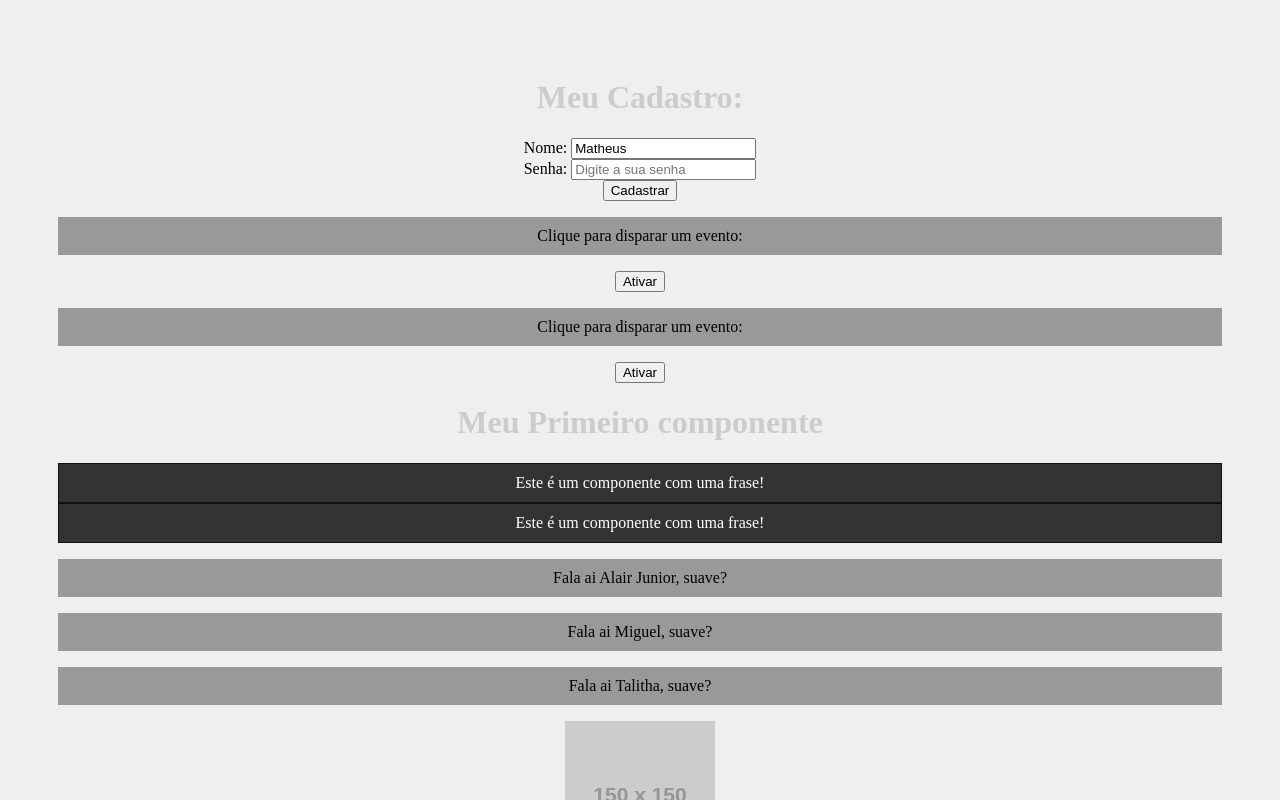
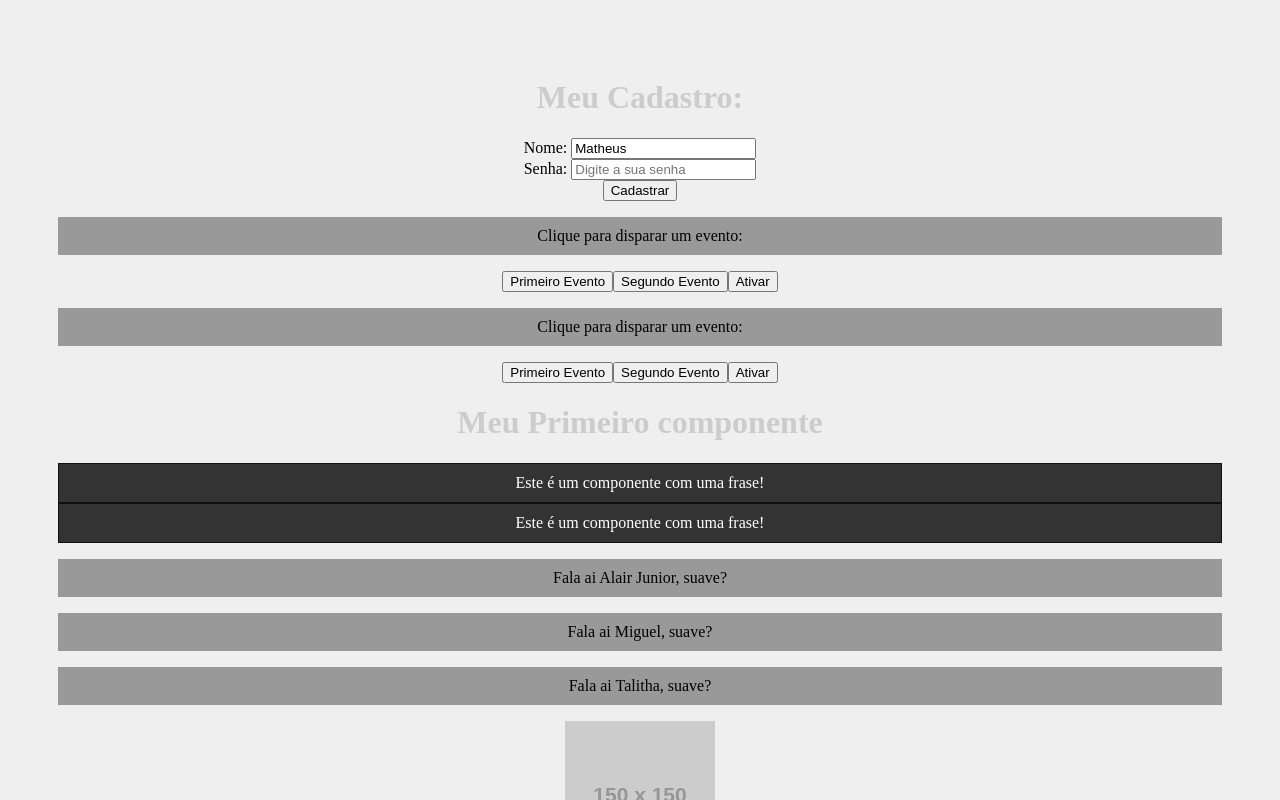
Before and after one commit to alairjunior10/meu-primeiro-react, a React (Create React App) app: page / in a window 1280 px wide. Shown: the top 800 px of the page. Built offline with nearby package versions, Linux system fonts and the light colour scheme.

Commit message:
Curso React aula 11 - Passar eventos por props

```diff
--- a/src/App.js
+++ b/src/App.js
@@ -30,8 +30,8 @@
 
     <div className="App">
       <Form/>
-      <Evento numero={1}/>
-      <Evento numero={2}/>
+      <Evento />
+      <Evento />
       <HelloWord/>
       <SayMyName nome="Alair Junior"/>
       <SayMyName nome="Miguel"/>
--- a/src/components/Evento.js
+++ b/src/components/Evento.js
@@ -1,14 +1,21 @@
-function Evento ({numero}){
+import Button from './evento/Button'
 
+function Evento (){
     function meuEvento(){
-        console.log(`Ops, fui ativado! ${numero}`);
+        console.log(`Ativando primeiro evento`);
+    }
+
+    function segundoEvento(){
+        console.log(`Ativando o segundo evento!`)
     }
 
     return (
-        <>
+        <div>
             <p>Clique para disparar um evento: </p>
+            <Button event={meuEvento} text="Primeiro Evento" />
+            <Button event={segundoEvento} text="Segundo Evento"/>
             <button onClick={meuEvento}>Ativar</button>
-        </>
+        </div>
     )
 }
 
--- /dev/null
+++ b/src/components/evento/Button.js
@@ -0,0 +1,6 @@
+
+function Button(props){
+    return <button onClick={props.event}> {props.text}</button>
+}
+
+export default Button
```
